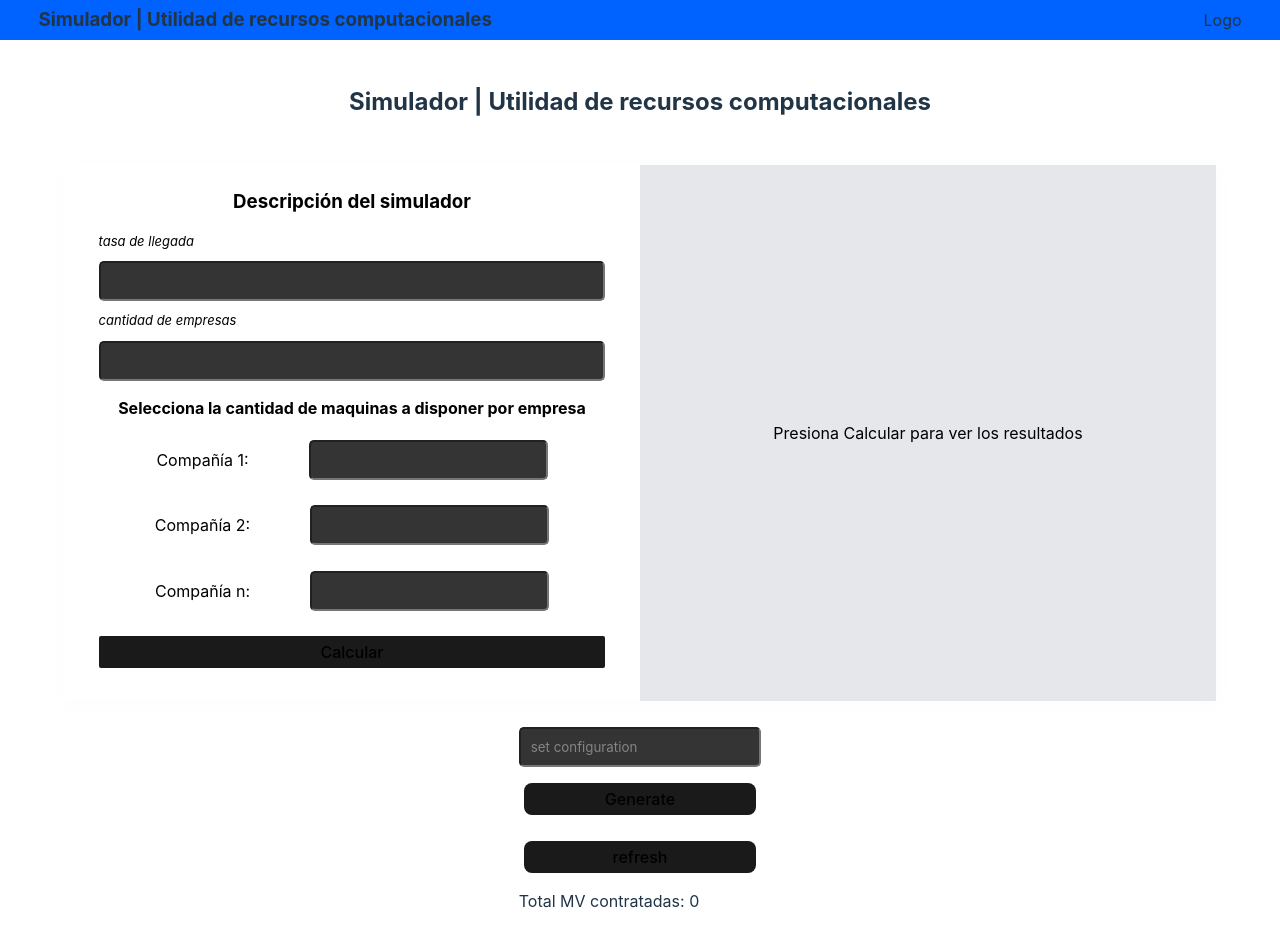
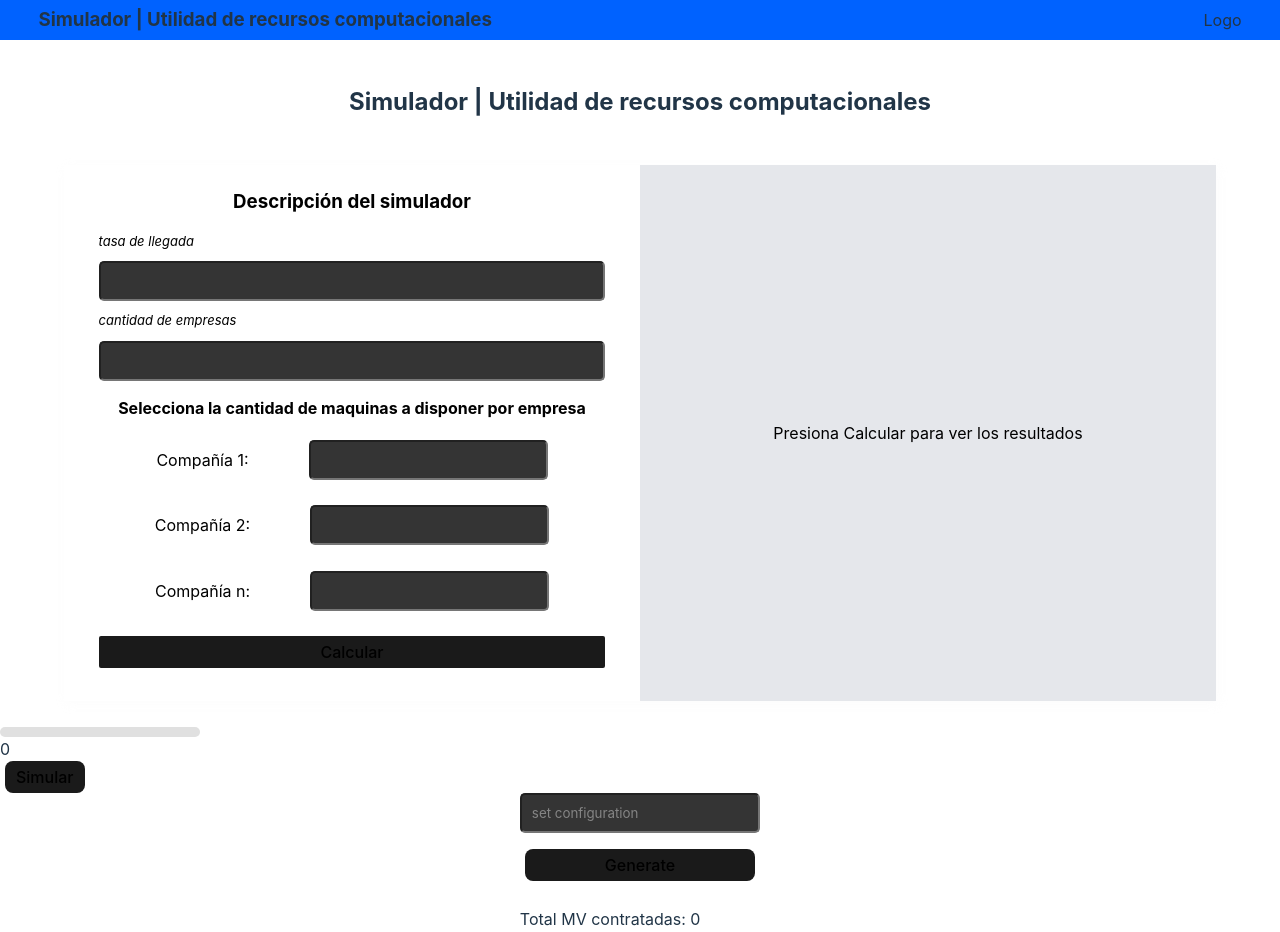
Before and after one commit to JannCarloMoreno/teoria_de_juegos, a React (Vite) app: page / in a window 1280 px wide. Shown: the top 932 px of the page. Built offline with nearby package versions, Linux system fonts and the light colour scheme.

Commit message:
progress bar and modularization

```diff
--- a/src/components/UI/templates/landingPage/index.jsx
+++ b/src/components/UI/templates/landingPage/index.jsx
@@ -2,16 +2,31 @@ import "./styles.css";
 import Header from "../../../organisms/header";
 import Simulator from "../../../organisms/simulator";
 import Main from "../main";
+import ProgressBar from "../../../organisms/progressbar";
+import Button from "../../../atoms/button";
+import { useEffect, useState } from "react";
+import funcionPercentilExpon from "../../../../utils/percentilExpon";
+import Sincronizacion from "../../../organisms/sincronizacion";
 
   export default function LandingPage() {
+
+    //inputLambda, entrada del usuario, media entre llegadas de % de ocupación requerida por hora del total de maquinas contratadas
+    //restrucciones: entre 1 y 100
+
+    const [lambda, setLambda] = useState(0);
+
+    const recieveLambda = (lambda) => {
+      setLambda(lambda)
+    }
+
     return (
         <section className="main">
           <Header />
           <section className="main__title">
             <h2>Simulador | Utilidad de recursos computacionales</h2>
           </section>
-          <Simulator />
-          <Main/>
+          <Simulator sendlambda={recieveLambda}/>
+          <Sincronizacion lambda={lambda}/>
         </section>
       );
     }
--- a/src/components/UI/templates/main/index.jsx
+++ b/src/components/UI/templates/main/index.jsx
@@ -31,36 +31,21 @@ const getValues = ref => {
     return generateBenchs(seatsArray)
 }
 
-const refresh = () => {
-    window.location.reload(false);
-}
 
-export default function Main(){
+
+export default function Main({percentageApproval}){
     const [totalSeats, setTotalSeats] = useState(0)
     const [data, setData] = useState(null)
     const [table, setTable] = useState(null)
     const [isShowing, setIsShowing] = useState(false)
     const [values, setValues] = useState(null)
 
-    const [percentageApproval, setPercentageApproval] = useState(0)
 
     const promptRef = useRef(null)
 
-    //inputLambda, entrada del usuario, media entre llegadas de % de ocupación requerida por hora del total de maquinas contratadas
-    //restrucciones: entre 1 y 100
-    const lambda = 50
-
-    //% de ocupación requerida por hora del total de maquinas contratadas
-    //GENERADOR ALEATORIO LCGRAND
-
-    useEffect(() => {
-        setPercentageApproval(funcionPercentilExpon(lambda))
-    }, []);
-
-
-
 
     console.log(percentageApproval)
+
 
     let tableButtonText = `${isShowing?'Show':'Hide'} table`
 
@@ -93,7 +78,6 @@ export default function Main(){
                 <section className='prompt'>
                     <Prompt ref={promptRef} buttonText='Generate' handleChange={handleClick} inputPlaceholder='set configuration' />
                     {data && <Button className='showButton' onClick={generateTable} text={tableButtonText}/>}
-                    <Button onClick={refresh} text="refresh"/>
                     <label className='totalSeats'>Total MV contratadas: {this_totalSeats}</label>
                     <label className='totalSeats'>% de ocupación requerido: {percentageApproval}</label>
                 </section>
--- /dev/null
+++ b/src/components/organisms/progressbar/index.jsx
@@ -0,0 +1,36 @@
+import React, { useEffect, useState } from 'react';
+
+const ProgressBar = ({ totalTime, active }) => {
+  const [progress, setProgress] = useState(0);
+
+  useEffect(() => {
+    let interval = null;
+
+    if (active) {
+      interval = setInterval(() => {
+        setProgress((prevProgress) => {
+          if (prevProgress === 100) {
+            clearInterval(interval);
+            setProgress(0); // Reinicia el progreso al llegar al 100%
+            return prevProgress;
+          }
+          return prevProgress + (100 / totalTime);
+        });
+      }, 1000);
+    } else {
+      clearInterval(interval);
+    }
+
+    return () => {
+      clearInterval(interval);
+    };
+  }, [active, totalTime]);
+
+  return (
+    <div style={{ width: '200px', height: '10px', backgroundColor: '#e0e0e0', borderRadius: '5px', overflow: 'hidden' }}>
+      <div style={{ width: `${progress}%`, height: '100%', backgroundColor: '#4caf50' }} />
+    </div>
+  );
+};
+
+export default ProgressBar;
--- a/src/components/organisms/simulator/index.jsx
+++ b/src/components/organisms/simulator/index.jsx
@@ -1,6 +1,20 @@
+import { useEffect, useState } from "react";
 import "./styles.css";
 
-export default function Simulator() {
+export default function Simulator({ sendlambda }) {
+
+
+  const [lambda, setLambda] = useState(0);
+
+
+const handleLambda = (event) => {
+  setLambda(event.target.value)
+}
+
+useEffect(() => {
+  sendlambda(lambda)
+}, [lambda]);
+
   return (
     <div className="simulator">
       <section className="simulator__config">
@@ -8,7 +22,7 @@ export default function Simulator() {
         <section>
           <label htmlFor="" className="simulator__config--labelVer">
             tasa de llegada
-            <input type="text" />
+            <input type="number" onChange={handleLambda}  />
           </label>
           <label htmlFor="" className="simulator__config--labelVer">
             cantidad de empresas
--- /dev/null
+++ b/src/components/organisms/sincronizacion/index.jsx
@@ -0,0 +1,63 @@
+import React from "react";
+import "./styles.css";
+import { useEffect, useState } from "react";
+import ProgressBar from "../progressbar";
+import Main from "../../UI/templates/main";
+import Button from "../../atoms/button";
+import funcionPercentilExpon from "../../../utils/percentilExpon";
+
+
+const Sincronizacion = ({ lambda }) => {
+  const [percentageApproval, setPercentageApproval] = useState(0);
+
+
+  console.log("lambda", lambda);
+  //Generador aleatorio lcGrand
+  useEffect(() => {
+    setPercentageApproval(funcionPercentilExpon(lambda));
+  }, []);
+
+  const play = () => {
+    if (isActive) {
+      clearInterval(intervalId);
+    } else {
+      const id = setInterval(() => {
+        setCounter((prevCounter) => {
+          const newCounter = prevCounter + 1;
+          //paso computacional reloj
+
+          if (newCounter % 10 === 0) {
+            clearInterval(id); // Pausar la simulación
+            setText("Simular");
+            //al reanudar la simulacion luego de 10 segundos, se actualiza porcentajeAproval por un nuevo valor aleatorio
+            setPercentageApproval(funcionPercentilExpon(lambda));
+          }
+          return newCounter;
+        });
+      }, 1000);
+      setIntervalId(id);
+    }
+
+    setIsActive(!isActive);
+    setText(isActive ? "Simular" : "Pausar");
+  };
+
+  const [isActive, setIsActive] = useState(false);
+  const [counter, setCounter] = useState(0);
+  const [text, setText] = useState("Simular");
+  const [intervalId, setIntervalId] = useState(null);
+
+  return (
+    <>
+      <section>
+        <ProgressBar totalTime={10} active={isActive} />
+        <label htmlFor="">{counter}</label>
+        <br />
+        <Button onClick={play} text={text} />
+      </section>
+      <Main percentageApproval={percentageApproval} />
+    </>
+  );
+};
+
+export default Sincronizacion;
```
Also changed, not shown: src/components/organisms/progressbar/styles.css (added), src/components/organisms/sincronizacion/styles.css (added).
